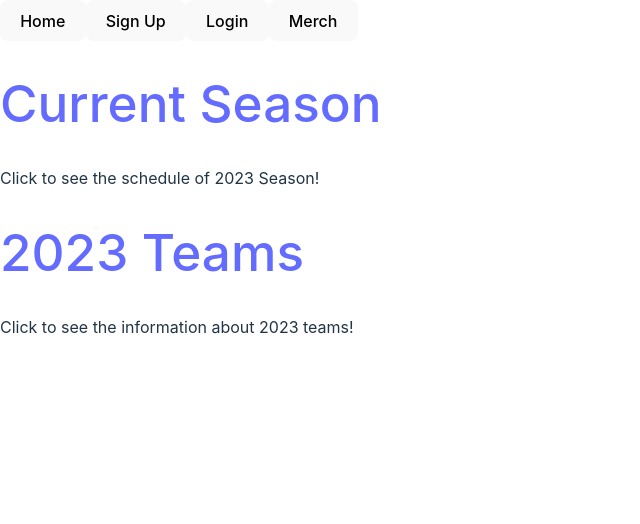
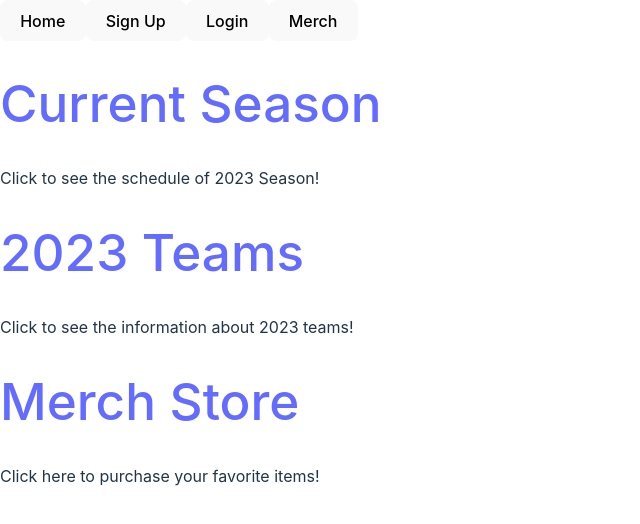
Before and after one commit to kirstenval03/F1App-Client, a React (Vite) app: page / in a window 1280 px wide. Shown: the top 524 px of the page, without its empty margins (0-640 px from the left). Built offline with nearby package versions, Linux system fonts and the light colour scheme; no server answers.

Commit message:
trying to increase +1 item on the cart

```diff
--- a/src/pages/Cart.jsx
+++ b/src/pages/Cart.jsx
@@ -6,8 +6,9 @@ import { Link, useNavigate } from "react-router-dom";
 const Cart = () => {
   const { cart, setCart } = useContext(CartContext);
   const navigate = useNavigate();
+
   if (!cart) {
-    // If cart is not available yet,  show a loading  message
+    // If cart is not available yet, show a loading message
     return <div>Loading...</div>;
   }
   const cartId = cart._id;
@@ -69,6 +70,21 @@ const Cart = () => {
       });
   };
 
+  const increaseItem = (_id) => {
+    post(`/cart/increase-item/${_id}`, cartId)
+    .then((response) => {
+      console.log("Updated cart:", response.data);
+      if (!response.data.items.length) {
+        setCart(null);
+      }
+      setCart(response.data);
+      navigate("/cart");
+    })
+    .catch((error) => {
+      console.log("Error", error);
+    });
+};
+
   return (
 <div>
   {cart.items && cart.items.length ? (
@@ -84,6 +100,7 @@ const Cart = () => {
             <h3>$ {cost} usd</h3>
             <p>Quantity: {quantity}</p>
             <button onClick={() => decreaseItem(_id)}>-1 item</button>
+            <button onClick={() => increaseItem(_id)}>+1 item</button>
             <button onClick={() => deleteFromCart(_id)}>Remove item</button>
           </div>
             );
--- a/src/pages/HomePage.jsx
+++ b/src/pages/HomePage.jsx
@@ -19,6 +19,13 @@ function HomePage() {
         Click to see the information about 2023 teams!
       </p>
 
+      <h1>
+      <Link to="/items">Merch Store</Link>
+      </h1>
+      <p>
+        Click here to purchase your favorite items!
+      </p>
+
     </div>
   )
 }
```
Lines whose indentation alone changed are shown as unchanged.
